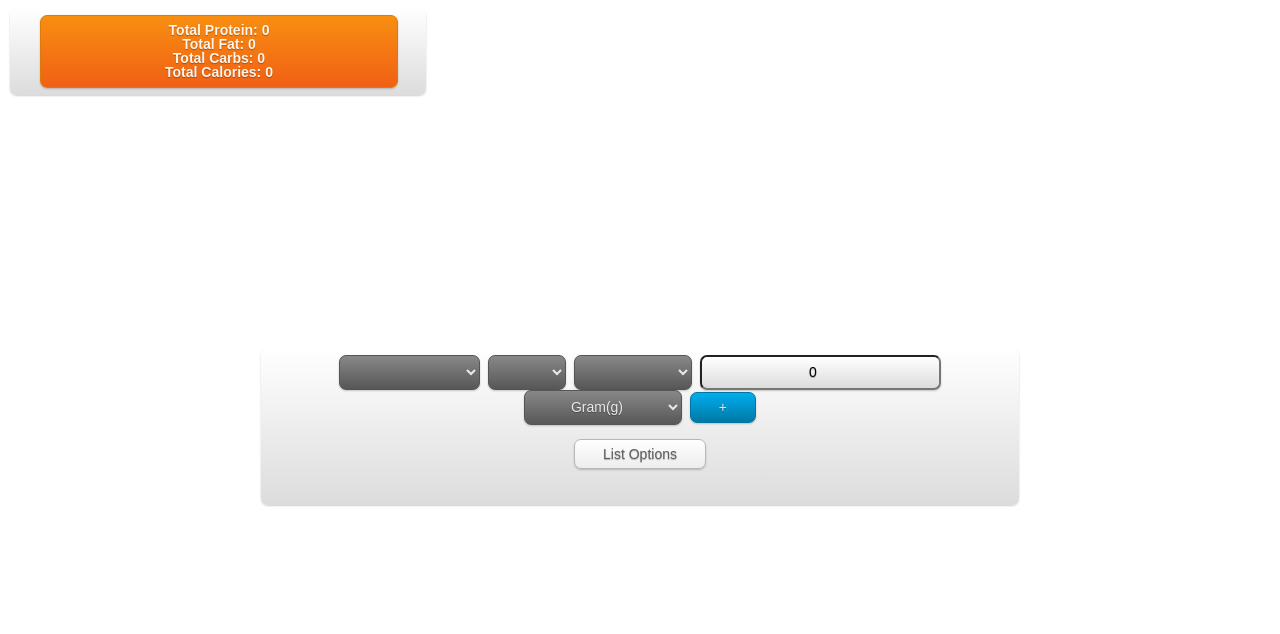
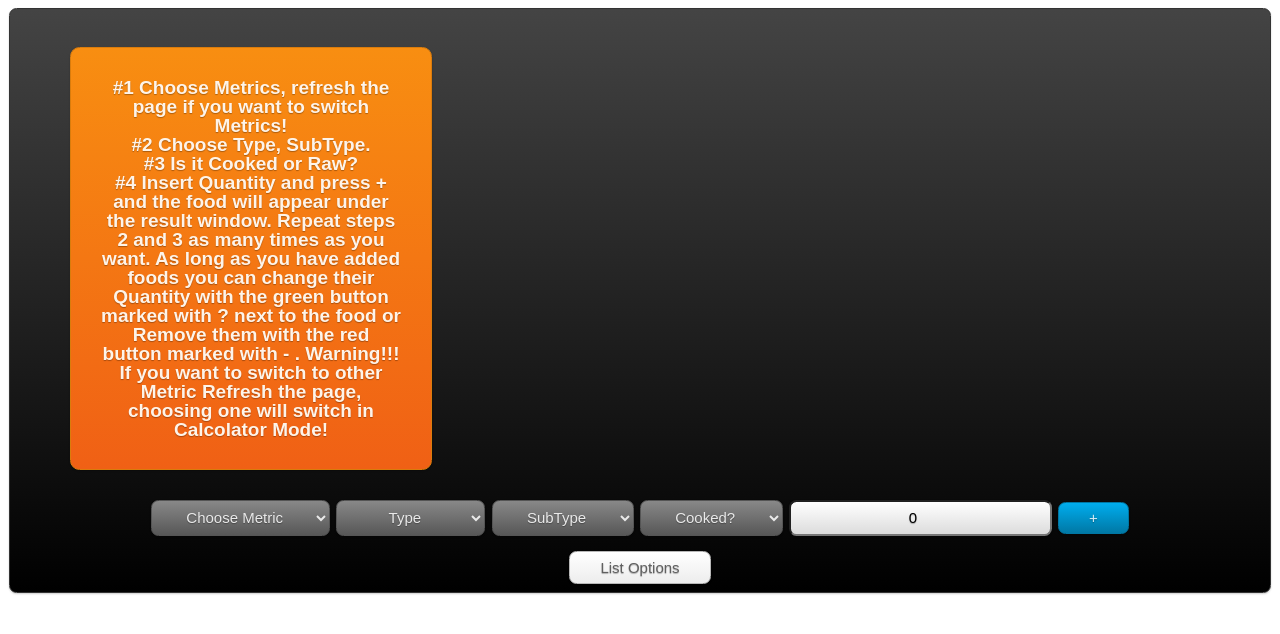
Before and after one commit to NoHomey/PFCCcalcolator, a PHP site: page / in a window 1280 px wide. Shown: the top 634 px of the page. Run offline with PHP 8.4, Linux system fonts and the light colour scheme; lists and menus that the app fills with data are empty.

Commit message:
fixed allot of stuff and improve the look.

```diff
--- a/css/main.css
+++ b/css/main.css
@@ -1,21 +1,11 @@
-#MainObject {
-	margin-left:20%;
-	margin-right:20%;
-	margin-top:20%;
-	margin-bottom:20%;
-}
-
-#Result {
-	width:360px;
-}
 
 .Plus, .Update, .Remove, .Select, .Quantity, .List, .Holder, .Out, .Object {
-	margin: 0 2px;
+	margin: 0 1px;
 	outline: none;
 	cursor: pointer;
 	text-align: center;
 	text-decoration: none;
-	font: 14px/100% Arial, Helvetica, sans-serif;
+	font: 15px/100% Arial, Helvetica, sans-serif;
 	padding: .5em 2em .55em;
 	text-shadow: 0 1px 1px rgba(0,0,0,.3);
 	-webkit-border-radius: .5em;
@@ -159,6 +149,9 @@
 }
 
 .Out {
+	margin:30px 30px 30px 30px;
+	padding:30px 30px 30px 30px;
+	font-size:19px;
 	width:300px;
 	color: #fef4e9;
 	border: solid 1px #da7c0c;
--- a/index.html
+++ b/index.html
@@ -30,52 +30,51 @@
 </head>
 
 <body>
-	<div id="Result" class="Object">
-		<div id="OutPut" class="Out">
-			<strong id="outP">Total Protein:	0</strong>
+	<div id="MainObject" class="Holder">
+	    	<div id="OutPut" class="Out">
+			<strong id="outP">#1 Choose Metrics, refresh the page if you want to switch Metrics!</strong>
 			<br>
-			<strong id="outF">Total Fat:	0</strong>
+			<strong id="outF">#2 Choose Type, SubType.</strong>
 			<br>
-			<strong id="outC">Total Carbs:	0</strong>
+			<strong id="outC">#3 Is it Cooked or Raw?</strong>
 			<br>
-			<strong id="outCal">Total Calories:	0</strong>
+			<strong id="outCal">#4 Insert Quantity and press + and the food will appear under the result window. Repeat steps 2 and 3 as many times as you want. As long as you have added foods you can change their Quantity with the green button marked with ? next to the food or Remove them with the red button marked with - . Warning!!! If you want to switch to other Metric Refresh the page, choosing one will switch in Calcolator Mode!</strong>
 			<br>
 		 </div>
-	</div>
-	<div id="MainObject" class="Object">
 	    <form onkeypress="return InstanceOfAdderReferencer.ReferenceToAdder(event)">
+	    <select id="Select5" class="Select" onchange="InstanceOfResultUpdater.UpdateResult();">
+	            <option disabled selected>Choose Metric</option>
+		    <option>Gram(g)</option>
+		    <option>Kilogram(kg)</option>
+		    <option>Pound(lb)</option>
+		    <option>Ounce(oz)</option>
+		</select>
 		<select id="Select1" class="Select" onchange="InstanceOfSelect2Options.DisplayAllSelect2Options()">
-		    <option disabled selected></option>
+		    <option disabled selected>Type</option>
 		    <option>Fruit</option>
 		    <option>Vegetable</option>
 		    <option>Egg</option>
 		    <option>Milk</option>
 		</select>
 		<select id="Select2" class="Select">
-		    <option disabled selected></option>
+		    <option disabled selected>SubType</option>
 		</select>
 		<select id="Select3" class="Select">
-		    <option disabled selected></option>
+		    <option disabled selected>Cooked?</option>
 		    <option>Raw</option>
 		    <option>Fried</option>
 		    <option>Boiled</option>
 		    <option>Baked</option>
 		</select>
 		<input id="Select4" class="Quantity" type="number" min="1" value="0">
-		<select id="Select5" class="Select">
-		    <option selected>Gram(g)</option>
-		    <option>Kilogram(kg)</option>
-		    <option>Pound(lb)</option>
-		    <option>Ounce(oz)</option>
-		</select>
 		<input id="Operator" class="Plus" type="button" onclick="return InstanceOfAdderReferencer.ReferenceToAdder(event)" value="+">
 		<br></br>
 		<input id="InterfaceExpander" class="List" type="button" onclick="InstanceOfExpander.Expand()" value="List Options">
-	    </form>
+	</div>
+	    </form >
 	    <br></br>
 	    <form id="History">
 	    </form>
-	</div>
 </body>
 
 </html>
--- a/js/adder.js
+++ b/js/adder.js
@@ -1,7 +1,6 @@
 function Adder() {
     this.InstanceOfKeyGeter = new KeyGeter();
     this.InstaneOfQuantityReturner = new QuantityReturner();
-    this.InstanceOfResultUpdater = new ResultUpdater();
     this.InstanceOfHistoryKeeper = new HistoryKeeper();
     this.AddCurrentSelect = function (Remove) {
         var Key = this.InstanceOfKeyGeter.GetKey();
@@ -9,11 +8,11 @@ function Adder() {
         if (Remove === true) {
             Quantity = -Quantity;
         }
-        InstanceOfIngredients.Protein += Quantity * (DataBase[Key].Protein / 100);
-        InstanceOfIngredients.Fat += Quantity * (DataBase[Key].Fat / 100);
-        InstanceOfIngredients.Carbs += Quantity * (DataBase[Key].Carbs / 100);
-        InstanceOfIngredients.Calories += Quantity * (DataBase[Key].Cals / 100);
-        this.InstanceOfResultUpdater.UpdateResult();
+        InstanceOfIngredients.Protein += (Quantity * InstanceOfResultUpdater.Multiplier)  * (DataBase[Key].Protein / 100);
+        InstanceOfIngredients.Fat += (Quantity * InstanceOfResultUpdater.Multiplier) * (DataBase[Key].Fat / 100);
+        InstanceOfIngredients.Carbs += (Quantity * InstanceOfResultUpdater.Multiplier) * (DataBase[Key].Carbs / 100);
+        InstanceOfIngredients.Calories += (Quantity * InstanceOfResultUpdater.Multiplier) * (DataBase[Key].Cals / 100);
+        InstanceOfResultUpdater.UpdateResult();
         if (Remove === false) {
             this.InstanceOfHistoryKeeper.AddToHistory();
         }
--- a/js/blank_option_keeper.js
+++ b/js/blank_option_keeper.js
@@ -2,9 +2,11 @@ function BlankOptionKeeper() {
     this.KeepBlankOption = function () {
         var Type = "option";
         var Id = "Select2";
+        var Text = "SubType";
         var NewOption = document.createElement(Type);
         var AtacheToElement = document.getElementById(Id);
         NewOption.disabled = NewOption.selected = true;
+        NewOption.innerHTML = Text;
         AtacheToElement.add(NewOption);
     }
 }
--- a/js/main.js
+++ b/js/main.js
@@ -4,6 +4,7 @@ WhichToRemove = OldQuantity = Update = 0;
 InstanceOfIngredients = new Ingredients(0, 0, 0, 0);
 InstanceOfExpander = new Expander();
 InstanceOfSelect2Options = new Select2Options();
+InstanceOfResultUpdater = new ResultUpdater();
 InstanceOfAdderReferencer = new AdderReferencer();
 InstanceOfLocker = new Locker();
 InstanceOfHistoryOverwriter = new HistoryOverwriter();
--- a/js/quantity_returner.js
+++ b/js/quantity_returner.js
@@ -2,27 +2,11 @@ function QuantityReturner() {
     this.ReturnQuantity = function () {
         var Id = "Select4";
         var Quantity = document.getElementById(Id).value;
-        var kg, oz, lb;
-        Id = "Select5";
-        var Element = document.getElementById(Id)
-        kg = oz = lb = 1;
         if (Update === 1) {
             Quantity = Quantity - OldQuantity;
             OldQuantity = 0;
             Update = 0;
         }
-        switch (Element.options[Element.selectedIndex].text) {
-        case "Kilogram(kg)":
-            kg = 1000;
-            break;
-        case "Pound(lb)":
-            lb = 0.0022046;
-            break;
-        case "Ounce(oz)":
-            oz = 0.035274;
-            break;
-        }
-        Quantity = Quantity * ((1 * kg) * (1 * oz) * (1 * lb));
         return Quantity;
     }
 }
--- a/js/result_updater.js
+++ b/js/result_updater.js
@@ -1,10 +1,26 @@
 function ResultUpdater() {
+    this.Multiplier = 1;
     this.UpdateResult = function () {
         var ArrayOfIds = ["outP", "outF", "outC", "outCal"];
         var ArrayOfMassages = ["Total Protein:	", "Total Fat:	", "Total Carbs:	", "Total Calories:	"];
         var ArrayOfValues = ["Protein", "Fat", "Carbs", "Calories"];
+        var Id = "Select5";
+        var Element = document.getElementById(Id);
+        Element.disabled = true;
+        var CurrentValue = Element.options[Element.selectedIndex].text;
+        switch (CurrentValue) {
+        case "Kilogram(kg)":
+            this.Multiplier = 1000.0;
+            break;
+        case "Pound(lb)":
+            this.Multiplier == 0.0022046;
+            break;
+        case "Ounce(oz)":
+            this.Multiplier = 0.035274;
+            break;
+        }
         for (var Index in ArrayOfIds) {
-            document.getElementById(ArrayOfIds[Index]).innerHTML = ArrayOfMassages[Index] + InstanceOfIngredients[ArrayOfValues[Index]];
+            document.getElementById(ArrayOfIds[Index]).innerHTML = ArrayOfMassages[Index] + InstanceOfIngredients[ArrayOfValues[Index]] + ' ' + CurrentValue;
         }
     }
 }
```
